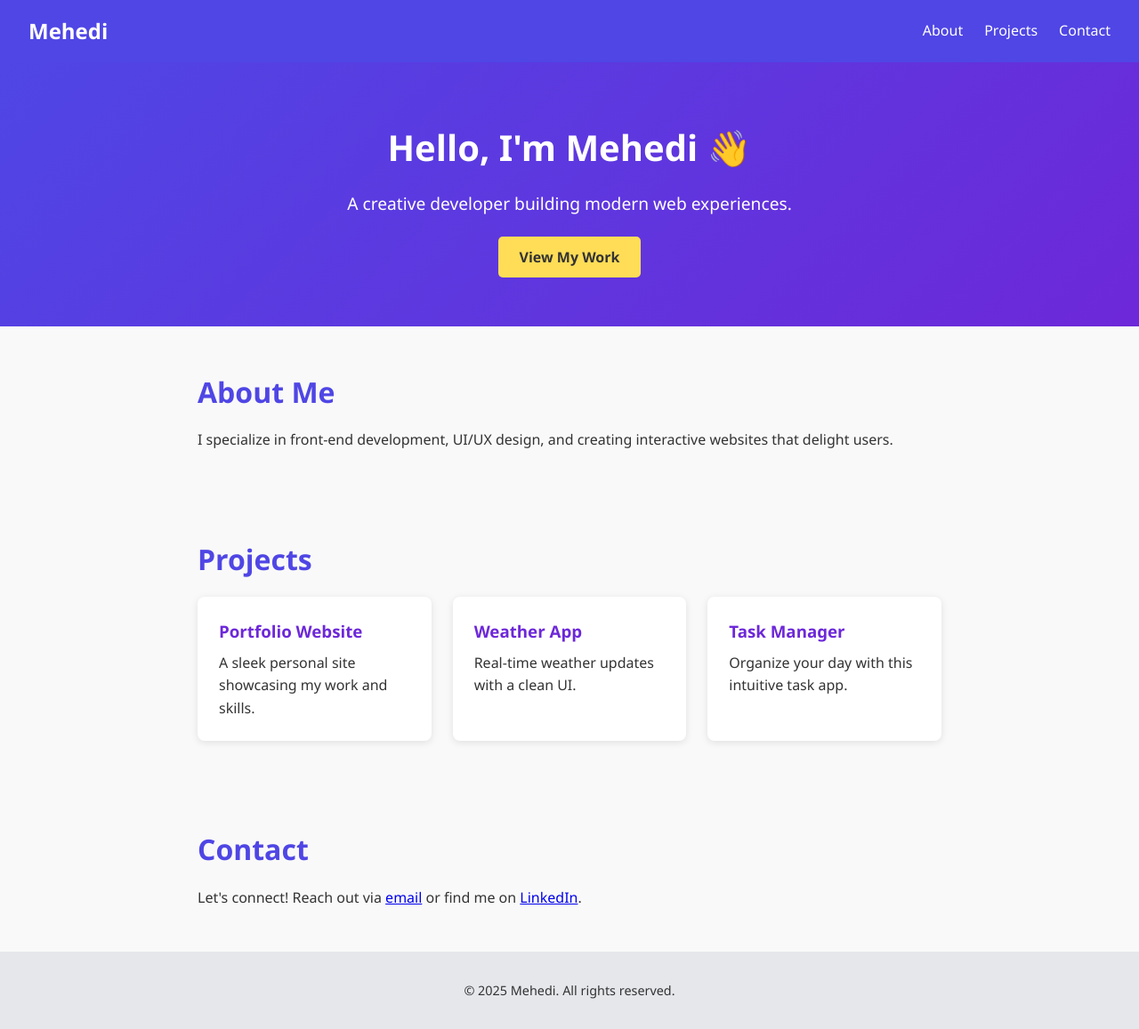
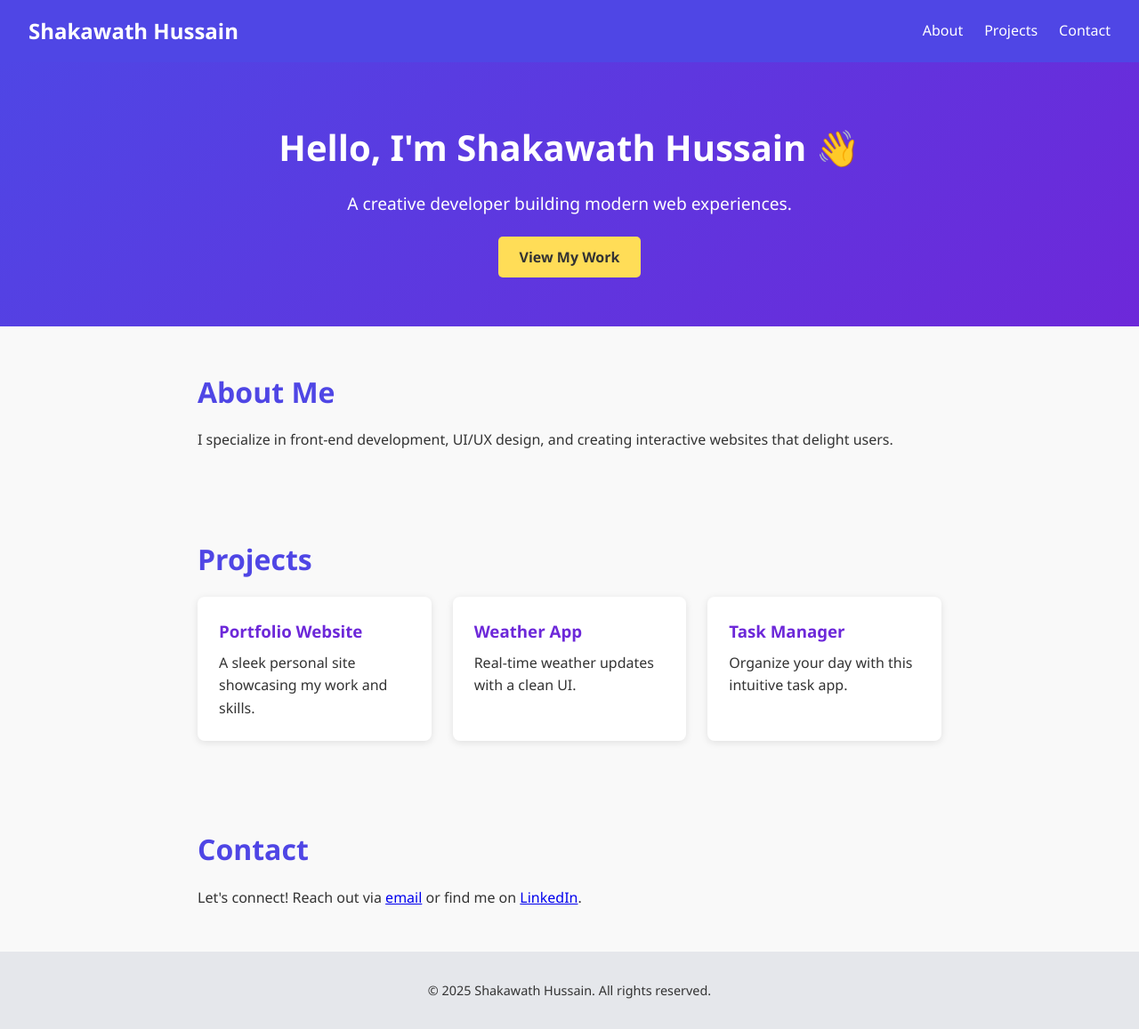
Before and after one commit to shakawathmhussain-collab/Portfolio---Shakawath-Hussain, a plain HTML site: page HomePage.html in a window 1280 px wide. Shown: the whole page at 89% size. Drawn offline with Linux system fonts and the light colour scheme.

Commit message:
commiting the correct way

```diff
--- a/HomePage.html
+++ b/HomePage.html
@@ -4,14 +4,14 @@
 <head>
     <meta charset="UTF-8" />
     <meta name="viewport" content="width=device-width, initial-scale=1.0" />
-    <title>Mehedi's Portfolio</title>
+    <title>Shakawath Hussain's Portfolio</title>
     <link rel="stylesheet" href="homepage.css" />
 </head>
 
 <body>
     <header>
         <nav>
-            <h1 class="logo">Mehedi</h1>
+            <h1 class="logo">Shakawath Hussain</h1>
             <ul class="nav-links">
                 <li><a href="#about">About</a></li>
                 <li><a href="#projects">Projects</a></li>
@@ -19,7 +19,7 @@
             </ul>
         </nav>
         <section class="hero">
-            <h2>Hello, I'm Mehedi 👋</h2>
+            <h2>Hello, I'm Shakawath Hussain 👋</h2>
             <p>A creative developer building modern web experiences.</p>
             <a href="#projects" class="btn">View My Work</a>
         </section>
@@ -52,13 +52,13 @@
 
         <section id="contact" class="section">
             <h2>Contact</h2>
-            <p>Let's connect! Reach out via <a href="mailto:mehedi@example.com">email</a> or find me on <a
-                    href="#">LinkedIn</a>.</p>
+            <p>Let's connect! Reach out via <a href="Shakawath.MHussain@gmail.com">email</a> or find me on <a
+                    href="https://www.linkedin.com/in/shakawath-hussain-436811181/">LinkedIn</a>.</p>
         </section>
     </main>
 
     <footer>
-        <p>&copy; 2025 Mehedi. All rights reserved.</p>
+        <p>&copy; 2025 Shakawath Hussain. All rights reserved.</p>
     </footer>
 </body>
 
```
